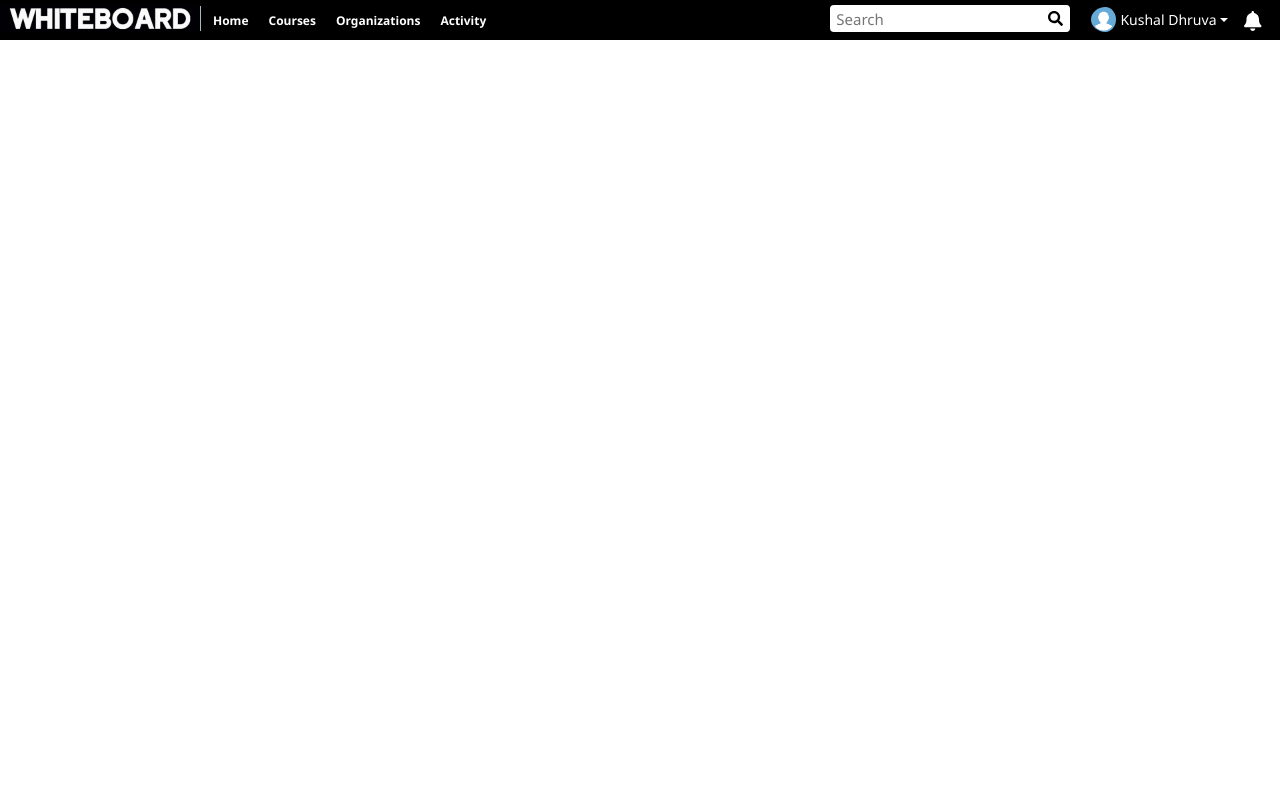
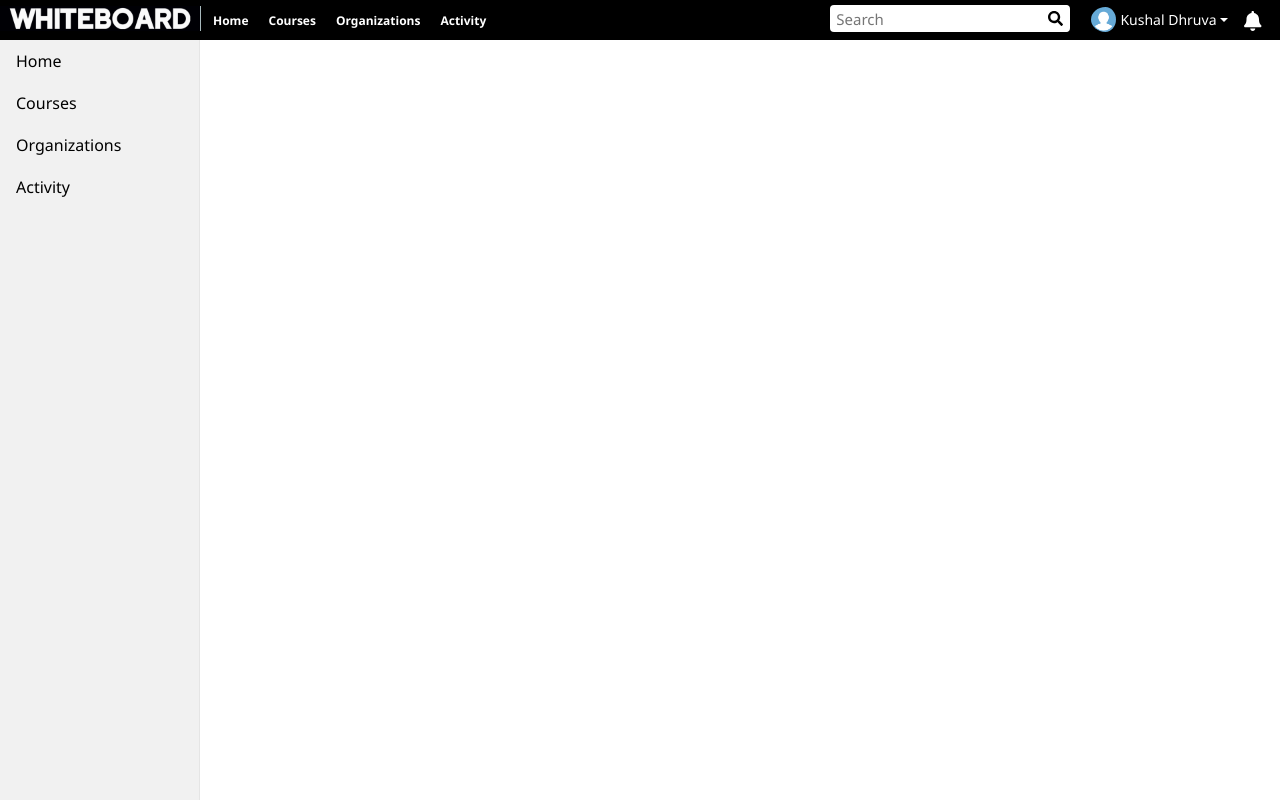
Before and after one commit to djuloori/UI-Components, a React (Create React App) app in the folder nav_bar/: page / in a window 1280 px wide. Built offline with nearby package versions, Linux system fonts and the light colour scheme; the HTML template or start-up script is replaced by a standard one.

Commit message:
implement side bar

```diff
--- a/nav_bar/src/App.css
+++ b/nav_bar/src/App.css
@@ -10,6 +10,7 @@ body{
     width: 100%;
     position: fixed;
     max-height: 40px;
+    z-index: 800;
 }
 
 .brand{
--- a/nav_bar/src/App.js
+++ b/nav_bar/src/App.js
@@ -1,53 +1,15 @@
 import React, { Component } from 'react';
-import './App.css';
-import { library } from '@fortawesome/fontawesome-svg-core';
-import { FontAwesomeIcon } from '@fortawesome/react-fontawesome';
-import {faSearch, faBell} from '@fortawesome/free-solid-svg-icons';
-import logo from "../assets/logo.png";
-import user from "../assets/useravatar.png";
+import Topbar from './TopBar';
+import SideBar from './SideBar';
 
-library.add(faSearch, faBell);
 
 class App extends Component {
 
   render() {
-    const navItems =[{"name":"Home"},{"name":"Courses"},{"name":"Organizations"},{"name":"Activity"}];
-    const navListItems = navItems.map((navItem) => <li><a className="nav-menu-links" href="#">{navItem.name}</a></li>)
-
     return (
-      <div className="navigation-container">
-        <div className="brand">
-          <a href="#"><img className="app-image" src={logo} alt=""></img></a>
-        </div>
-        <div className="navbar-subnav">
-          <ul className="nav-menu-items">
-            {navListItems}
-          </ul>
-        </div>
-        <div className="navigation-search-bar">
-          <form action="#">
-            <input type="text" className="search-box" placeholder=" Search "/>
-            <button className="search-btn">
-              <FontAwesomeIcon icon="search" color="black" />
-            </button>
-          </form>
-        </div>
-        <div className="navigation-icons">
-            <ul className="list-dropdwn-icons">
-              <li>
-                <button className="btn-icons user-avatar">
-                   <img className="badge" src={user} alt=""></img>
-                   <span className="user-name">Kushal Dhruva</span>
-                   <span className="caret"></span>
-                </button>
-              </li>
-              <li>
-                <button className="btn-icons user-notification">
-                  <FontAwesomeIcon icon="bell" color="white"/>
-                </button>
-              </li>
-          </ul>
-        </div>
+      <div>
+         <Topbar/>
+         <SideBar/>
       </div>
     );
   }
--- /dev/null
+++ b/nav_bar/src/SideBar.js
@@ -0,0 +1,20 @@
+import React, { Component } from 'react';
+import './Sidebar.css';
+
+
+export default class SideBar extends Component{
+
+    render() {
+        const navItems =[{"name":"Home"},{"name":"Courses"},{"name":"Organizations"},{"name":"Activity"}];
+        const navListItems = navItems.map((navItem) => <li><a className="subnav-menu-links" href="#">{navItem.name}</a></li>)
+        return(
+            <div className="side-nav-container">
+                <div className="side-nav">
+                   <ul className="menu-items">
+                     {navListItems}
+                   </ul>
+                </div>
+            </div>
+        );
+    }
+}
--- /dev/null
+++ b/nav_bar/src/Sidebar.css
@@ -0,0 +1,30 @@
+.side-nav-container{
+  position: fixed;
+  height: 100vh;
+  width: 200px;
+  top: 40px;
+  bottom: 100px;
+  box-shadow: inset -1px 0 0 #e5e5e5;
+  z-index: 600;
+  background-color: #F1F1F1;
+}
+
+.subnav-menu-links{
+    display: flex;
+    color: #000;
+    padding: 10px 16px 10px 16px;
+    text-decoration: none;
+    flex-direction: column;
+}
+
+.subnav-menu-links:hover{
+  background-color: #dedede;
+}
+
+.menu-items{
+  list-style-type: none;
+  margin: 0;
+  padding: 0;
+  border: 1px;
+  overflow: auto;
+}
--- /dev/null
+++ b/nav_bar/src/TopBar.js
@@ -0,0 +1,56 @@
+import React, { Component } from 'react';
+import './App.css';
+import { library } from '@fortawesome/fontawesome-svg-core';
+import { FontAwesomeIcon } from '@fortawesome/react-fontawesome';
+import {faSearch, faBell} from '@fortawesome/free-solid-svg-icons';
+import logo from "../assets/logo.png";
+import user from "../assets/useravatar.png";
+
+library.add(faSearch, faBell);
+
+class Topbar extends Component {
+
+  render() {
+    const navItems =[{"name":"Home"},{"name":"Courses"},{"name":"Organizations"},{"name":"Activity"}];
+    const navListItems = navItems.map((navItem) => <li><a className="nav-menu-links" href="#">{navItem.name}</a></li>)
+
+    return (
+      <div className="navigation-container">
+        <div className="brand">
+          <a href="#"><img className="app-image" src={logo} alt=""></img></a>
+        </div>
+        <div className="navbar-subnav">
+          <ul className="nav-menu-items">
+            {navListItems}
+          </ul>
+        </div>
+        <div className="navigation-search-bar">
+          <form action="#">
+            <input type="text" className="search-box" placeholder=" Search "/>
+            <button className="search-btn">
+              <FontAwesomeIcon icon="search" color="black" />
+            </button>
+          </form>
+        </div>
+        <div className="navigation-icons">
+            <ul className="list-dropdwn-icons">
+              <li>
+                <button className="btn-icons user-avatar">
+                   <img className="badge" src={user} alt=""></img>
+                   <span className="user-name">Kushal Dhruva</span>
+                   <span className="caret"></span>
+                </button>
+              </li>
+              <li>
+                <button className="btn-icons user-notification">
+                  <FontAwesomeIcon icon="bell" color="white"/>
+                </button>
+              </li>
+            </ul>
+        </div>
+      </div>
+    );
+  }
+}
+
+export default Topbar;
```
